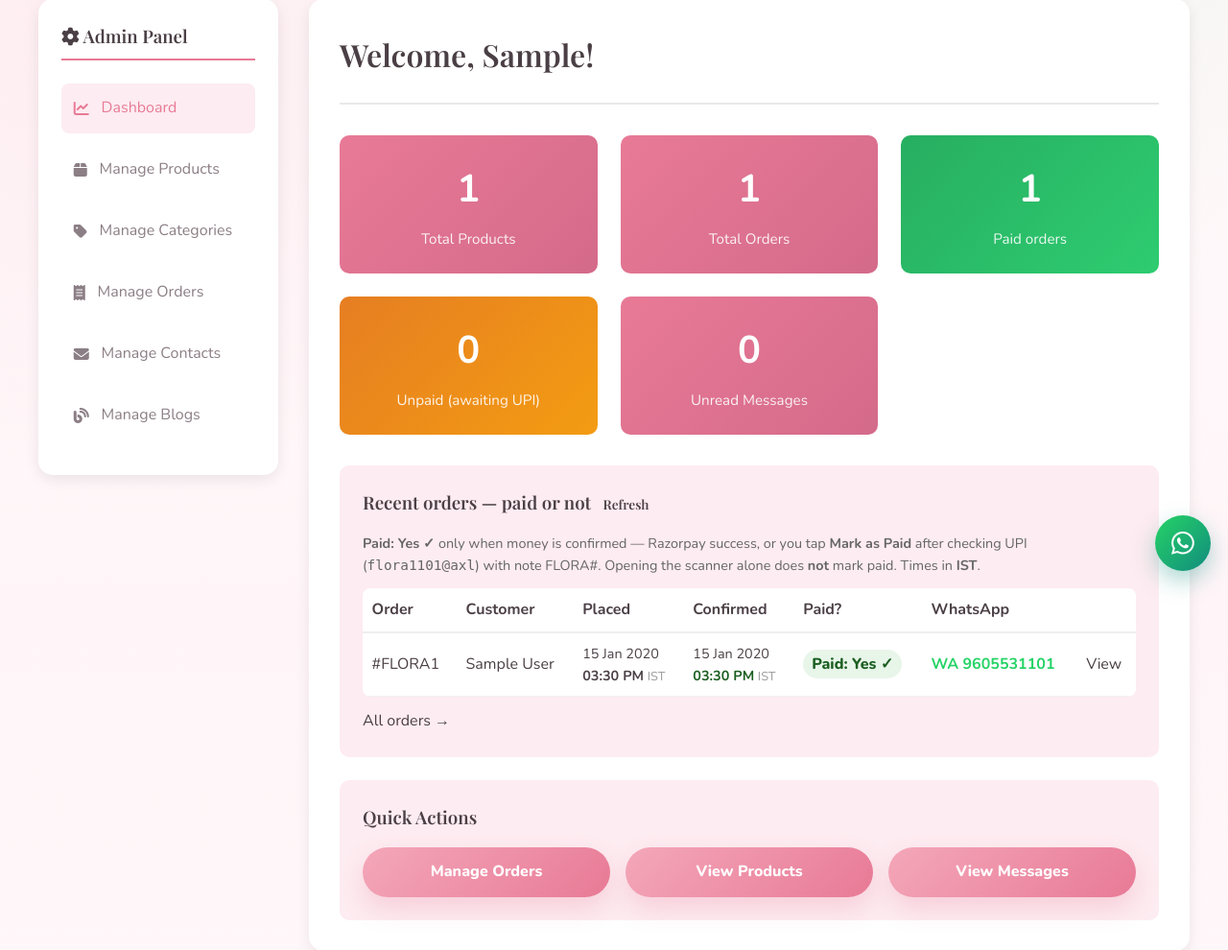
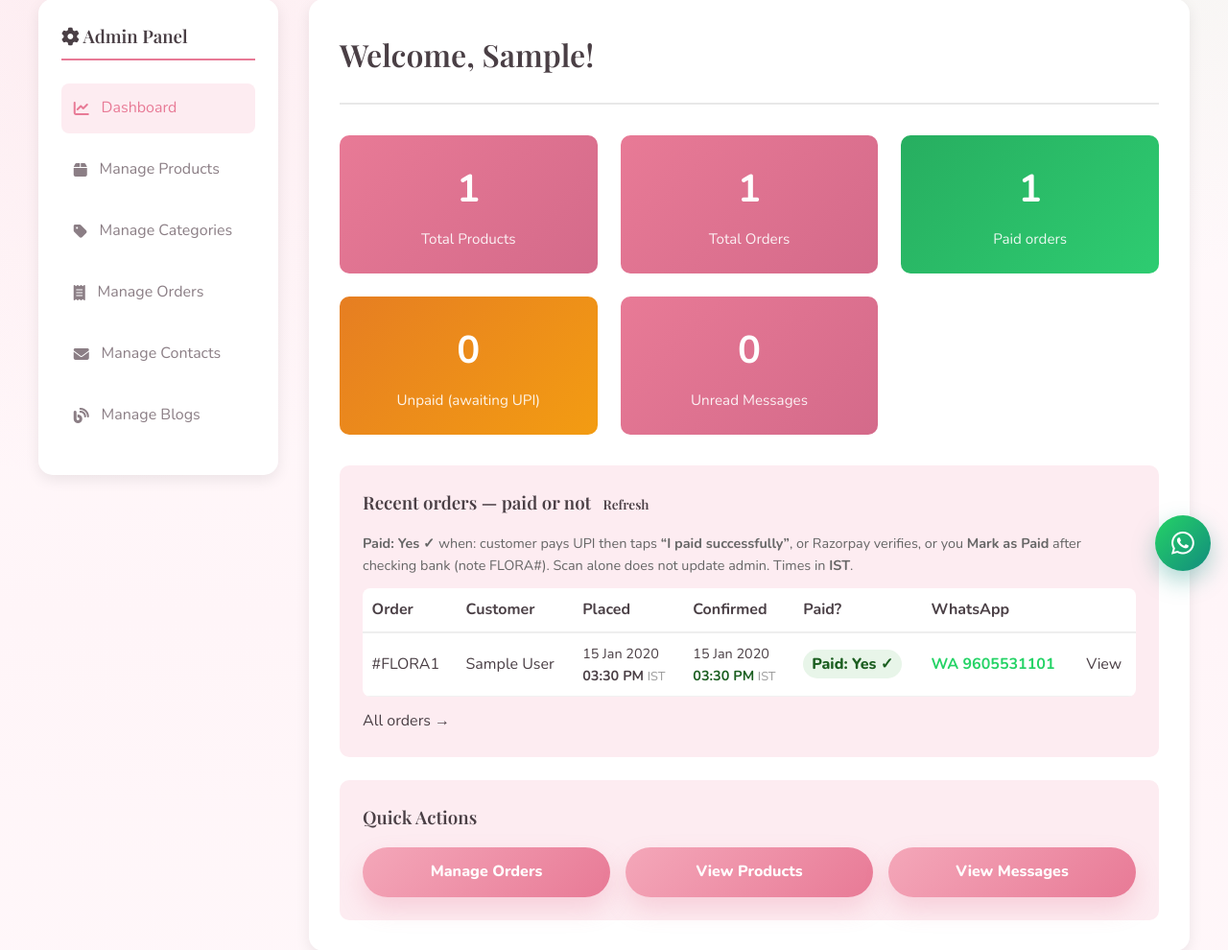
Before and after one commit to Anjana2005/flora, a Django app: page /dashboard/ in a window 1280 px wide. Shown: the part 187-1177 px from the top of the page at 96% size. Run offline with Django 5.2, Linux system fonts and the light colour scheme; a user stored in the database is signed in; tables that the repository leaves empty hold one stand-in row (values such as "Sample post"); some libraries are stand-ins or nearby versions; some web fonts are replaced.

Commit message:
After UPI pay: I paid button sets admin Paid Yes

```diff
--- a/shop/payments.py
+++ b/shop/payments.py
@@ -98,10 +98,17 @@ def build_order_note_code(order_id):
     return f'FLORA{order_id}'
 
 
-def upi_app_response(upi_link, note_code='', amount_str='', shop_upi='', already_paid=True):
+def upi_app_response(
+    upi_link,
+    note_code='',
+    amount_str='',
+    shop_upi='',
+    already_paid=True,
+    confirm_url='',
+):
     """
     Open UPI app with amount + note pre-filled (HTML bridge; no 302 to upi://).
-    Same link as the QR: tn= note comes automatically in GPay/PhonePe.
+    After money succeeds in the app, customer taps confirm_url → admin Paid: Yes.
     """
     from django.http import HttpResponse
     from django.utils.html import escape
@@ -114,11 +121,22 @@ def upi_app_response(upi_link, note_code='', amount_str='', shop_upi='', already
     safe_note = escape(note_code or '')
     safe_amt = escape(str(amount_str or ''))
     safe_shop = escape(shop_upi or get_upi_id())
+    safe_confirm = escape(confirm_url or '')
     paid_line = (
         'Already paid in admin'
         if already_paid
-        else 'Note + amount open automatically in UPI'
+        else 'Step 1: Pay in UPI app · Step 2: Update admin below'
     )
+    confirm_btn = ''
+    if confirm_url and not already_paid:
+        confirm_btn = (
+            f'<a class="btn confirm" href="{safe_confirm}">'
+            f'I paid successfully → show Paid in admin</a>'
+            f'<p style="margin-top:0.5rem;font-size:.85rem">'
+            f'After GPay/PhonePe shows <strong>Payment successful</strong>, '
+            f'tap the green button so the shop dashboard shows <strong>Paid: Yes</strong>.'
+            f'</p>'
+        )
     html = f"""<!DOCTYPE html>
 <html lang="en"><head>
 <meta charset="utf-8">
@@ -127,9 +145,10 @@ def upi_app_response(upi_link, note_code='', amount_str='', shop_upi='', already
 <style>
   body{{font-family:system-ui,sans-serif;background:#fff7f9;color:#5A3F4A;margin:0;padding:2rem 1rem;text-align:center}}
   .card{{max-width:400px;margin:0 auto;background:#fff;border-radius:20px;padding:1.5rem;box-shadow:0 12px 28px rgba(232,122,150,.15)}}
-  .ok{{display:inline-block;background:#e3f2fd;color:#0d47a1;font-weight:800;padding:.4rem .8rem;border-radius:999px;margin:.5rem 0}}
+  .ok{{display:inline-block;background:#e3f2fd;color:#0d47a1;font-weight:800;padding:.4rem .8rem;border-radius:999px;margin:.5rem 0;font-size:.85rem}}
   .amt{{font-size:1.75rem;font-weight:800;color:#E87A96}}
   a.btn{{display:block;margin:.7rem 0 0;padding:.9rem 1rem;border-radius:12px;background:#E87A96;color:#fff;font-weight:800;text-decoration:none}}
+  a.btn.confirm{{background:#25D366;margin-top:1.1rem}}
   p{{font-size:.92rem;line-height:1.45;color:#666}}
   code{{font-weight:800;color:#5A3F4A}}
 </style>
@@ -142,7 +161,7 @@ def upi_app_response(upi_link, note_code='', amount_str='', shop_upi='', already
   Note will show as: <code>{safe_note}</code></p>
   <a class="btn" id="upi-btn" href="{safe_upi}">Open UPI (note auto-filled)</a>
   <a class="btn" href="{safe_intent}" style="background:#5A3F4A">Open on Android</a>
-  <p style="margin-top:1rem;font-size:.85rem">In the app, check Remarks / Message shows <strong>{safe_note}</strong>, then pay.</p>
+  {confirm_btn}
 </div>
 <script>
 (function(){{
--- a/shop/views.py
+++ b/shop/views.py
@@ -1488,9 +1488,10 @@ def order_pay(request, order_id):
             rz_error = str(e)
             secure = False
 
-    # Pure UPI QR only: scan/open → app opens with amount + note auto-filled
+    # Pure UPI QR: money goes via bank. Admin Paid needs step 2 (confirm) or Razorpay/admin.
     payment = build_order_payment_qr(order)
     open_upi_url = reverse('shop:order_launch_payment', args=[order.id]) + '?method=scan'
+    confirm_url = reverse('shop:order_confirm_paid', args=[order.id])
 
     context = {
         'order': order,
@@ -1505,6 +1506,7 @@ def order_pay(request, order_id):
         'upi_link': payment['upi_link'],
         'qr_url': payment['qr_url'],
         'open_upi_url': open_upi_url,
+        'confirm_url': confirm_url,
         'items': order.items.select_related('product').all(),
         'secure_payments': secure,
         'rz_error': rz_error,
@@ -1650,8 +1652,8 @@ def order_razorpay_webhook(request):
 def order_launch_payment(request, order_id):
     """
     Open UPI app for this order (amount + note code).
-    Does NOT mark Paid — bank/UPI apps never notify this free site.
-    Paid only via verified Razorpay or staff "Mark as Paid" in admin.
+    Does NOT mark Paid by itself — bank never calls this website.
+    After paying in the app, customer must use "I paid" (order_confirm_paid).
     """
     from .payments import (
         build_payment_confirmation_whatsapp_url,
@@ -1661,19 +1663,15 @@ def order_launch_payment(request, order_id):
         get_upi_id,
     )
     from django.http import HttpResponseRedirect
+    from django.urls import reverse
 
     order = get_object_or_404(Order, id=order_id)
     method = (request.GET.get('method') or 'scan').lower()
     expected_note = build_order_note_code(order.id)
 
-    # WhatsApp notify only after already paid (never mark paid here)
     if method in ('wa', 'whatsapp'):
         if order.paid:
             return HttpResponseRedirect(build_payment_confirmation_whatsapp_url(order, request))
-        messages.info(
-            request,
-            'Pay first with UPI. Admin shows Paid only after money is confirmed.',
-        )
         return redirect('shop:order_pay', order_id=order.id)
 
     if order.paid:
@@ -1683,8 +1681,11 @@ def order_launch_payment(request, order_id):
     note_code = payment.get('payment_note') or expected_note
     upi_link = payment.get('upi_link') or ''
     amount_str = payment.get('amount_str') or ''
-
-    # Open UPI only — leave paid=False until real money / admin
+    # Link back so after UPI they can mark admin Paid
+    return_confirm = request.build_absolute_uri(
+        reverse('shop:order_confirm_paid', args=[order.id])
+    )
+
     if upi_link:
         return upi_app_response(
             upi_link,
@@ -1692,13 +1693,44 @@ def order_launch_payment(request, order_id):
             amount_str=amount_str,
             shop_upi=get_upi_id(),
             already_paid=False,
+            confirm_url=return_confirm,
         )
     return redirect('shop:order_pay', order_id=order.id)
 
 
 def order_confirm_paid(request, order_id):
-    """Redirect to payment page — confirmation uses checkout UPI textarea only."""
-    return redirect('shop:order_pay', order_id=order_id)
+    """
+    Customer finished UPI payment → set admin Paid: Yes + stock + WhatsApp.
+    Required because pure UPI scanner cannot tell the website money succeeded.
+    """
+    from .payments import build_order_note_code, build_payment_confirmation_whatsapp_url
+    from django.http import HttpResponseRedirect
+
+    order = get_object_or_404(Order, id=order_id)
+    note = build_order_note_code(order.id)
+
+    if not order.paid:
+        order.mark_as_paid(
+            payment_ref=note,
+            payment_method='upi_scanner',
+        )
+        order.refresh_from_db()
+    if not order.paid:
+        from django.utils import timezone as dj_tz
+        Order.objects.filter(pk=order.pk).update(
+            paid=True,
+            paid_at=dj_tz.now(),
+            payment_ref=note[:64],
+            payment_method='upi_scanner',
+        )
+        order.refresh_from_db()
+
+    messages.success(
+        request,
+        f'Payment recorded for {note}. Admin shows Paid: Yes ✓',
+    )
+    # Notify shop on WhatsApp
+    return HttpResponseRedirect(build_payment_confirmation_whatsapp_url(order, request))
 
 
 def order_paid_success(request, order_id):
--- a/templates/shop/admin/dashboard.html
+++ b/templates/shop/admin/dashboard.html
@@ -166,9 +166,10 @@
                     <a href="{% url 'shop:admin_dashboard' %}" style="font-size:0.85rem;font-weight:600;margin-left:0.5rem;">Refresh</a>
                 </h3>
                 <p style="font-size:0.9rem;color:#666;margin:0 0 0.75rem;">
-                    <strong>Paid: Yes ✓</strong> only when money is confirmed — Razorpay success, or you
-                    tap <strong>Mark as Paid</strong> after checking UPI (<code>flora1101@axl</code>) with note FLORA#.
-                    Opening the scanner alone does <strong>not</strong> mark paid. Times in <strong>IST</strong>.
+                    <strong>Paid: Yes ✓</strong> when: customer pays UPI then taps
+                    <strong>“I paid successfully”</strong>, or Razorpay verifies, or you
+                    <strong>Mark as Paid</strong> after checking bank (note FLORA#).
+                    Scan alone does not update admin. Times in <strong>IST</strong>.
                 </p>
                 <table style="width:100%;border-collapse:collapse;background:#fff;border-radius:8px;overflow:hidden;">
                     <thead>
```
Also changed, not shown: templates/shop/order_pay.html (+17 -7 lines).
